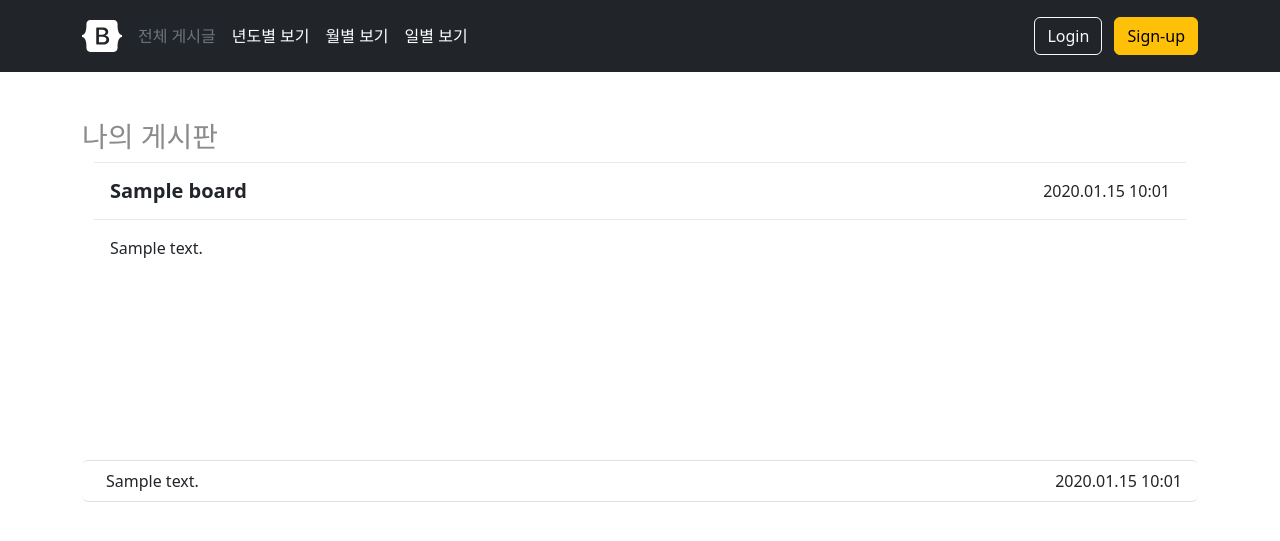
After one commit to Betweak-Lectures/django_lecture_base_board, a Django app: template mydjango_project/board/templates/board/detail.html in a window 1280 px wide. The commit adds this page. Shown: the top 541 px of the page. Run offline with Django 3.2, Linux system fonts and the light colour scheme; the template is opened without the code that fills it: most values are stand-ins (such as "Sample title", 1, 10 or a date in 2020).

Commit message:
# detail page 완성

```diff
--- /dev/null
+++ b/mydjango_project/board/templates/board/detail.html
@@ -0,0 +1,68 @@
+{% extends "./layout.html" %}
+{% block content %}
+	<div class="container">
+		<style>
+        .board-header {
+            border-bottom: 1px solid #e9e9e9;
+            border-top: 1px solid #e9e9e9;
+        }
+
+        .nav-loc {
+            color: #8b8b8b;
+        }
+
+        .board-content {
+            min-height: 15rem;
+        }
+
+        .divider {
+            background-color: #e9e9e9;
+            width: 100%;
+            height: 1px;
+        }
+
+        .comment-list-group-item {
+            border-left: 0;
+            border-right: 0;
+        }
+		</style>
+		<div class="mt-5 contents-wrap">
+			<h3 class="nav-loc">
+				나의 게시판
+			</h3>
+
+			<div class="container">
+				<div class="contents">
+					<div class="board-header nav-justified d-flex justify-content-between p-3">
+						<h5 class="my-0 fw-bolder">
+							{{ board.title }}
+						</h5>
+						<div class="">
+							{{ board.created_at|date:"Y.m.d h:m" }}
+						</div>
+					</div>
+
+					<div class="board-content p-3">
+						{{ board.content }}
+					</div>
+
+				</div>
+
+			</div>
+			<span class="divider"></span>
+			<div class="comment-contents">
+				<ul class="list-group comment-list-group">
+					{% for comment in board.comment_set.all %}
+
+						<li class="list-group-item d-flex justify-content-between align-items-start comment-list-group-item">
+							<div class="ms-2 me-auto">
+								{{ comment.content }}
+							</div>
+							<span>{{ comment.created_at |date:"Y.m.d h:m" }}</span>
+						</li>
+					{% endfor %}
+				</ul>
+			</div>
+		</div>
+	</div>
+{% endblock %}
--- a/mydjango_project/board/templates/board/index.html
+++ b/mydjango_project/board/templates/board/index.html
@@ -33,7 +33,7 @@
 	<div class="container mt-5">
 		<ol class="list-group row">
 			{% for board in board_list %}
-				<a href="" class="list-a col-12 col-sm-6">
+				<a href="{% url "board:detail" board.id %}" class="list-a col-12 col-sm-6">
 					<li class="list-group-item d-flex justify-content-between align-items-start">
 						<div class="ms-2 me-auto">
 							<div class="fw-bold">{{ board.title }}</div>
@@ -44,7 +44,6 @@
 								<span class="badge bg-primary rounded-pill" style="float:right">{{ board.comment_set.count }}</span>
 							</div>
 							<span>{{ board.created_at|date:"Y.m.d" }}</span>
-
 						</div>
 					</li>
 				</a>
--- a/mydjango_project/board/urls.py
+++ b/mydjango_project/board/urls.py
@@ -4,4 +4,5 @@ from . import views
 
 urlpatterns = [
     path('', views.index, name='index'),
+    path('<int:board_id>', views.board_detail, name='index')
 ]
--- a/mydjango_project/board/views.py
+++ b/mydjango_project/board/views.py
@@ -8,3 +8,8 @@ from .models import Board, Comment
 def index(request):
     board_list = Board.objects.all()
     return render(request, 'board/index.html', {'board_list': board_list})
+
+
+def board_detail(request, board_id):
+    board = Board.objects.prefetch_related('comment_set').get(id=board_id)
+    return render(request, 'board/detail.html', {'board': board})
```
